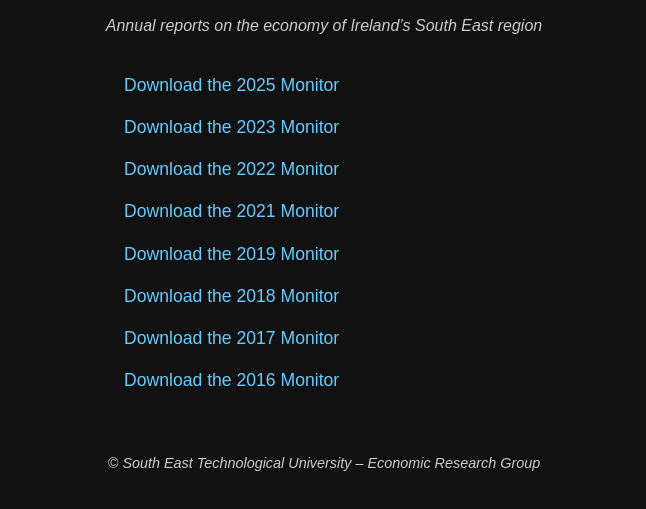
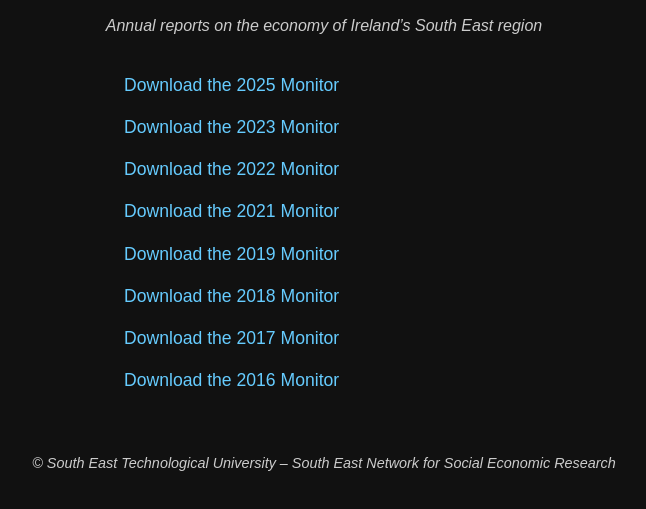
Before and after one commit to RayGriffin/SENSER, a plain HTML site: page index.html in a window 1280 px wide. Shown: the part 173-682 px from the top of the page, without its empty margins (316-962 px from the left). Drawn offline with Linux system fonts and the light colour scheme.

Commit message:
Update index.html

```diff
--- a/index.html
+++ b/index.html
@@ -78,7 +78,7 @@
   </ul>
 
   <footer>
-    <p>&copy; South East Technological University – Economic Research Group</p>
+    <p>&copy; South East Technological University – South East Network for Social Economic Research</p>
   </footer>
 </body>
 </html>
```
